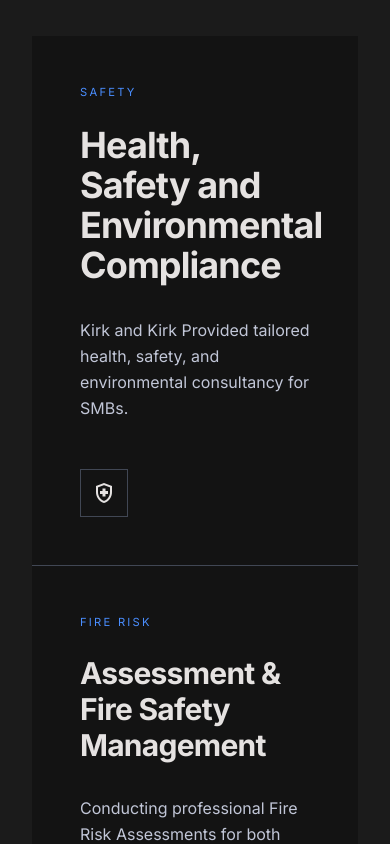
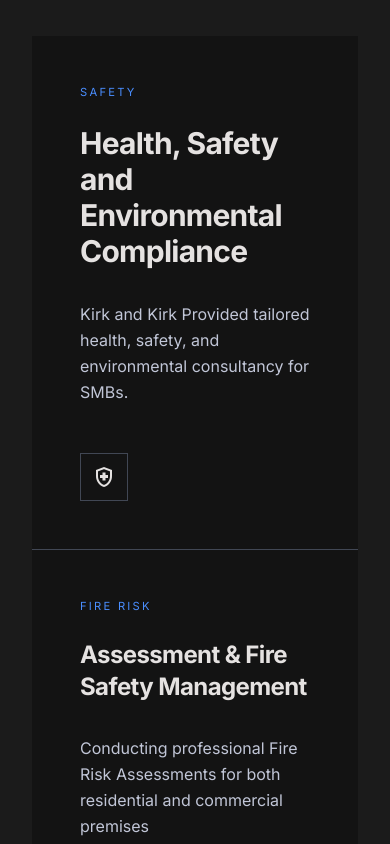
Before and after one commit to AdamVT85/kirk, a React (Vite) app: page / in a window 390 px wide. Shown: the part 1180-2024 px from the top of the page. Built offline with nearby package versions, Linux system fonts and the light colour scheme.

Commit message:
fix: shrink solution card titles on mobile so long words clear the padding
"Environmental" at text-4xl was wide enough to consume almost all of
the card's 48px right padding on narrow mobiles, leaving the word
flush against the card edge.

```diff
--- a/src/pages/Home.jsx
+++ b/src/pages/Home.jsx
@@ -65,7 +65,7 @@
               {content.solutions.cards.map((card, i) => (
                 <Link key={i} to={`/solutions/${card.slug}`} className={`${i === 0 ? 'md:col-span-8' : 'md:col-span-4'} bg-surface p-12 group hover:bg-surface-container transition-colors duration-500`}>
                   <span className="text-[0.7rem] uppercase tracking-[0.2em] text-primary-container mb-6 block">{card.label}</span>
-                  <h3 className={`${i === 0 ? 'text-4xl' : 'text-3xl'} font-bold mb-8 tracking-tight`}>{card.title}</h3>
+                  <h3 className={`${i === 0 ? 'text-3xl md:text-4xl' : 'text-2xl md:text-3xl'} font-bold mb-8 tracking-tight`}>{card.title}</h3>
                   <p className={`text-on-surface-variant ${i === 0 ? 'max-w-md' : ''} mb-12 leading-relaxed`}>{card.description}</p>
                   <div className="w-12 h-12 border border-outline-variant flex items-center justify-center group-hover:bg-primary group-hover:text-on-primary transition-all duration-300">
                     <span className="material-symbols-outlined">{card.icon}</span>
```
